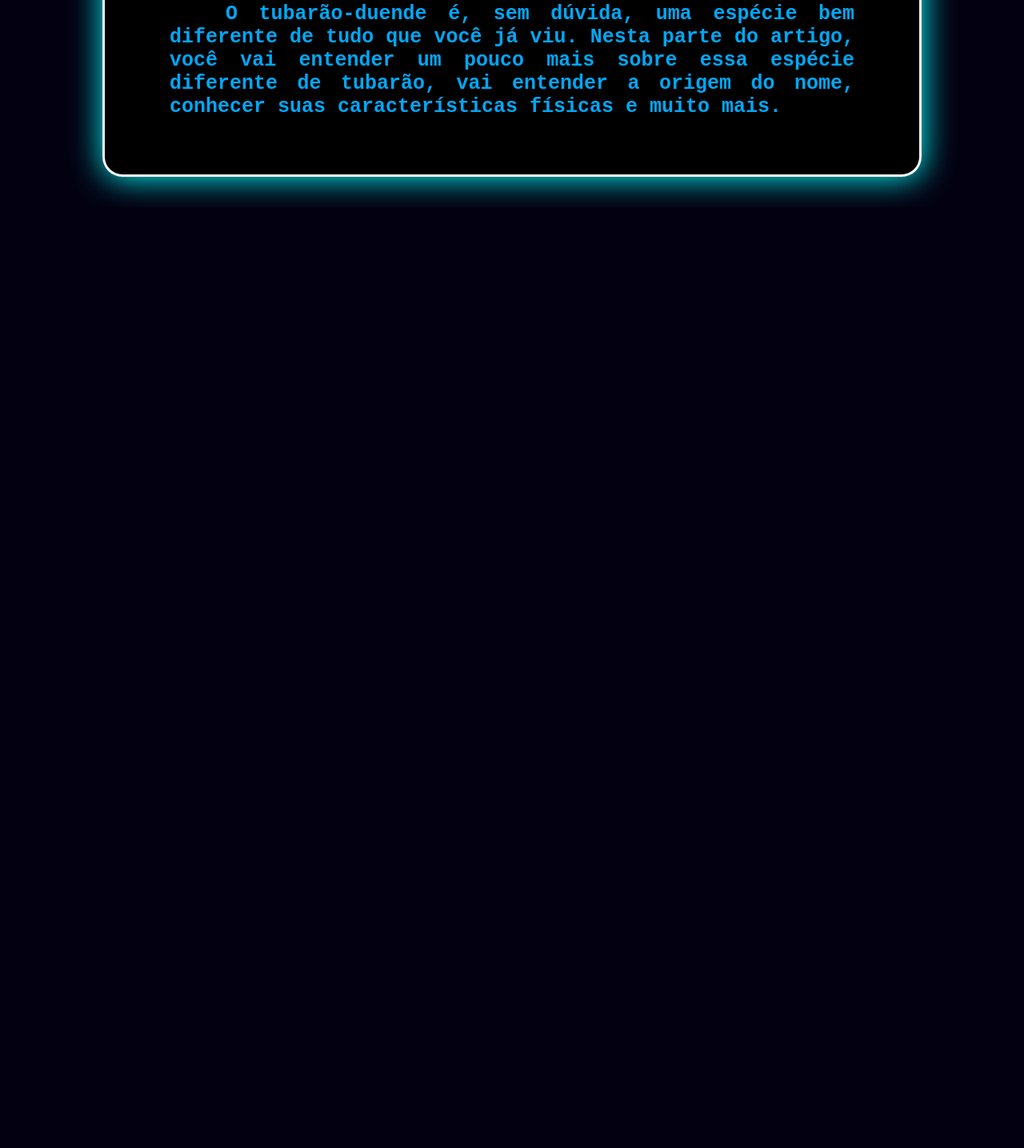
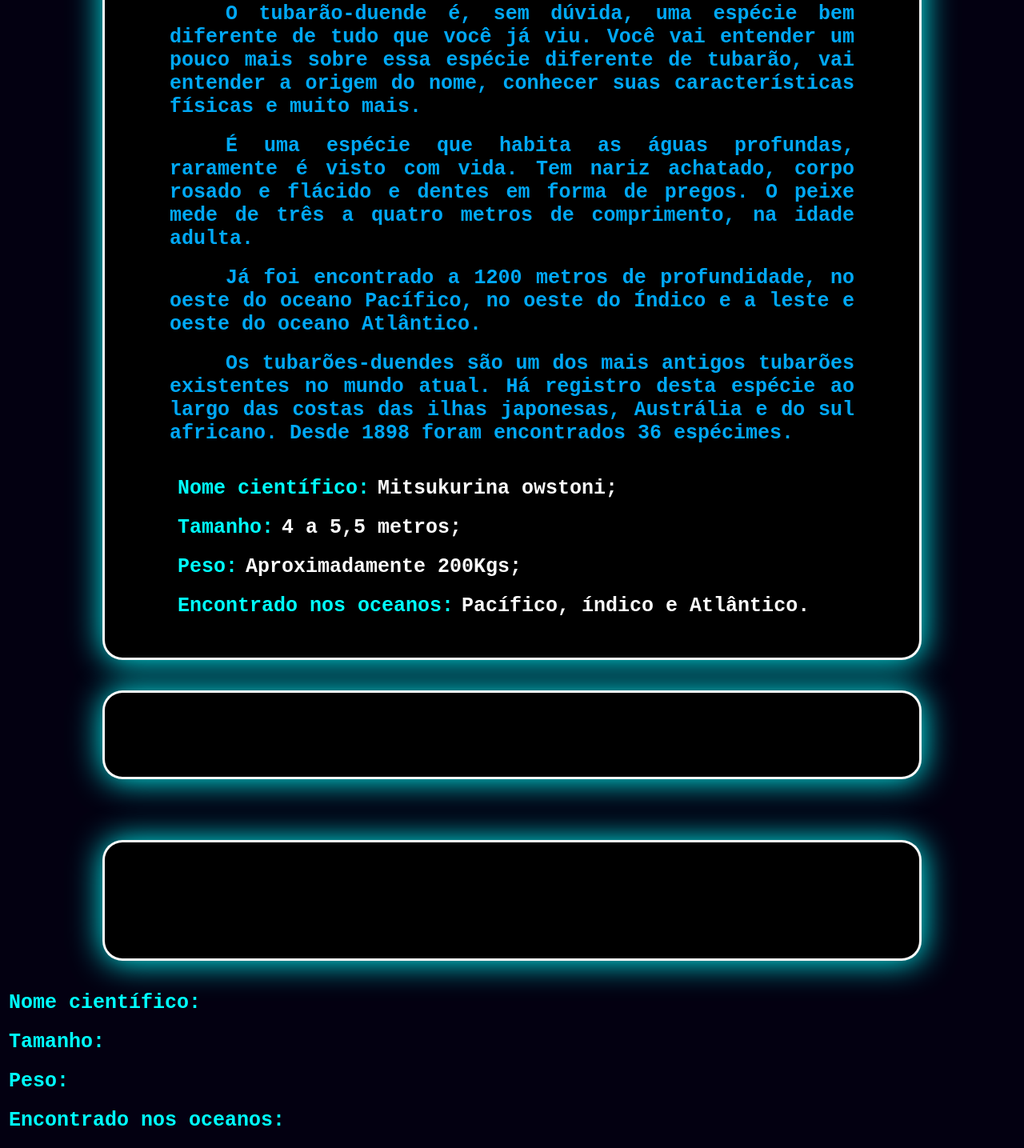
Before and after one commit to YuriLealS/Deep_Abyss, a plain HTML site: page public/curiosidades.html in a window 1280 px wide. Shown: the part 1798-3233 px from the top of the page at 80% size. Before the commit the page ends 2057 px from the top, so only its background shows below. Drawn offline with Linux system fonts and the light colour scheme.

Commit message:
Organização das curiosidades

```diff
--- a/css/curiosidades.css
+++ b/css/curiosidades.css
@@ -77,3 +77,15 @@
 .imagem{
     width: 60%;
 }
+
+.legenda{
+    color: var(--branco);
+    margin:20px 1px;
+    display: flex;
+    flex-direction: row;
+    text-align: justify;
+    font-size: 25px;
+    font-family: var(--fonte);
+    font-weight: bold;
+    text-indent: 10px;
+}
--- a/public/curiosidades.html
+++ b/public/curiosidades.html
@@ -73,23 +73,111 @@
 
             <div class="corpo_sobre_animais">
 
-                <h1 id="titulo_sobre">Tubarão duende</h1>
+                <h1 id="titulo_sobre">Tubarão-duende</h1>
 
                     <div>
                         <img src="../css/img/tubaraoduende.jpg" alt="" class="imagem">
                     </div>
 
                 <p class="texto_sobre_animais">
-                    O tubarão-duende é, sem dúvida, uma espécie bem diferente de tudo que você já viu. Nesta parte do artigo, você vai entender um pouco mais sobre essa espécie diferente de tubarão, vai entender a origem do nome, conhecer suas características físicas e muito mais.
+                    O tubarão-duende é, sem dúvida, uma espécie bem diferente de tudo que você já viu. Você vai entender um pouco mais sobre essa espécie diferente de tubarão, vai entender a origem do nome, conhecer suas características físicas e muito mais.
+                </p>
+
+                <p class="texto_sobre_animais">
+                    É uma espécie que habita as águas profundas, raramente é visto com vida. Tem nariz achatado, corpo rosado e flácido e dentes em forma de pregos. O peixe mede de três a quatro metros de comprimento, na idade adulta.
+                </p>
+
+                <p class="texto_sobre_animais">
+                    Já foi encontrado a 1200 metros de profundidade, no oeste do oceano Pacífico, no oeste do Índico e a leste e oeste do oceano Atlântico.
+                </p>
+
+                <p class="texto_sobre_animais">
+                    Os tubarões-duendes são um dos mais antigos tubarões existentes no mundo atual. Há registro desta espécie ao largo das costas das ilhas japonesas, Austrália e do sul africano. Desde 1898 foram encontrados 36 espécimes.
                 </p>
 
                 <p class="texto_sobre_animais">
                 </p>
 
+                <span class="legenda">
+                    <span style="color: aqua;">Nome científico:</span>
+                    Mitsukurina owstoni;
+                 </span>
+                 <span class="legenda">
+                    <span style="color: aqua;">Tamanho:</span>
+                    4 a 5,5 metros;
+                 </span>
+                 <span class="legenda">
+                    <span style="color: aqua;">Peso:</span>
+                        Aproximadamente 200Kgs;
+                 </span>
+                 <span class="legenda">
+                    <span style="color: aqua;">Encontrado nos oceanos:</span>
+                        Pacífico, índico e Atlântico.
+                 </span>
 
             </div>
 
         </div>
 
+        <div class="sobre_animais">
+
+            <div class="corpo_sobre_animais">
+
+                <h1 id="titulo_sobre"></h1>
+
+                    <div>
+                        <img src="../css/img/" alt="" class="imagem">
+                    </div>
+                    <!-- Escrita -->
+
+            </div>
+
+        </div>
 </body>
 </html>
+
+<!-- Parágrafo -->
+<p class="texto_sobre_animais">
+</p>
+
+<!-- Corpo -->
+<div class="sobre_animais">
+
+    <div class="corpo_sobre_animais">
+
+        <h1 id="titulo_sobre"></h1>
+
+            <div>
+                <img src="../css/img/" alt="" class="imagem">
+            </div>
+            <!-- Escrita -->
+
+            <p class="texto_sobre_animais">
+
+            </p>
+    </div>
+
+</div>
+
+<!-- Legenda -->
+<div>
+    <span class="legenda">
+        <span style="color: aqua;">Nome científico:</span>
+
+    </span>
+
+    <span class="legenda">
+        <span style="color: aqua;">Tamanho:</span>
+
+    </span>
+
+    <span class="legenda">
+        <span style="color: aqua;">Peso:</span>
+
+    </span>
+
+    <span class="legenda">
+        <span style="color: aqua;">Encontrado nos oceanos:</span>
+
+    </span>
+</div>
```
